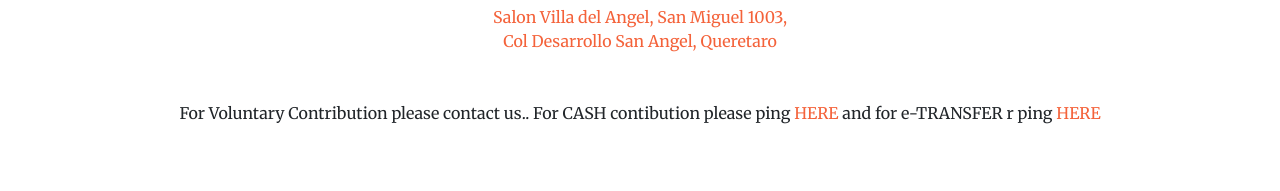
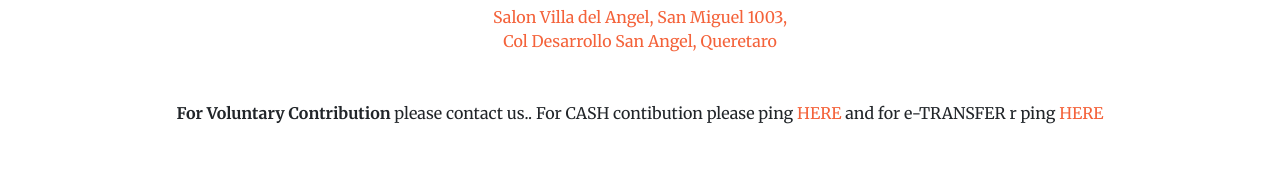
Before and after one commit to qrosarbojonin/qrosarbojonin, a plain HTML site: page index.html in a window 1280 px wide. Shown: the part 2675-2866 px from the top of the page. Drawn offline with nearby package versions, Linux system fonts and the light colour scheme.

Commit message:
Update index.html

```diff
--- a/index.html
+++ b/index.html
@@ -184,7 +184,7 @@
 
             <div class="mt-5 text-center">
 
-                <p> <b></b>For Voluntary Contribution </b> please contact us.. For CASH contibution please ping <a href="https://w.app/WGtbri"
+                <p> <b>For Voluntary Contribution</b> please contact us.. For CASH contibution please ping <a href="https://w.app/WGtbri"
                         target="_blank">HERE </a> and for e-TRANSFER r ping <a href="https://w.app/bq9Nid"
                         target="_blank">HERE </a>
                 </p>
```
